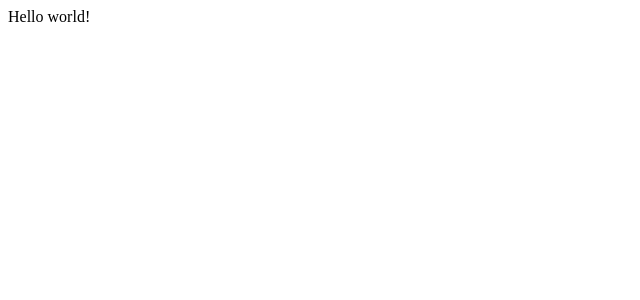
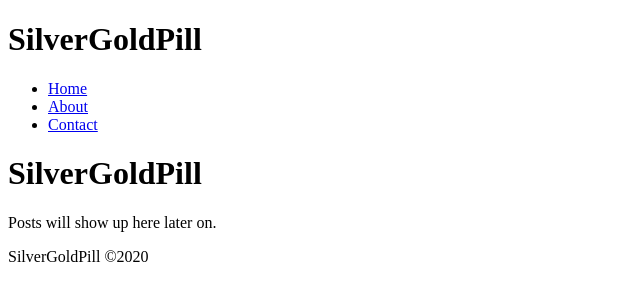
Before and after one commit to DanielSzpunar/SGB, a Gatsby site: page / in a window 1280 px wide. Shown: the whole page, without its empty margins (0-640 px from the left). Built offline with nearby package versions, Linux system fonts and the light colour scheme; Gatsby itself is replaced by a stand-in of ours.

Commit message:
added about contact pages /  header footer components

```diff
--- /dev/null
+++ b/src/components/footer.js
@@ -0,0 +1,11 @@
+import React from 'react'
+
+const Footer = () => {
+    return (
+        <div>
+            <p>SilverGoldPill ©2020</p>
+        </div>
+    )
+}
+
+export default Footer
--- /dev/null
+++ b/src/components/header.js
@@ -0,0 +1,26 @@
+import React from "react"
+import { Link } from "gatsby"
+
+const Header = () => {
+  return (
+    <div>
+      <header>
+        <h1>SilverGoldPill</h1>
+        <nav>
+          <ul>
+            <li>
+              <Link to="/">Home</Link>
+            </li>
+            <li>
+              <Link to="/about">About</Link>
+            </li>
+            <li>
+              <Link to="/contact">Contact</Link>
+            </li>
+          </ul>
+        </nav>
+      </header>
+    </div>
+  )
+}
+export default Header
--- a/src/pages/index.js
+++ b/src/pages/index.js
@@ -1,3 +1,15 @@
-import React from "react"
+import React from 'react'
+import Footer from '../components/footer'
+import Header from '../components/header'
 
-export default () => <div>Hello world!</div>
+const IndexPage = () => {
+    return(
+        <div>
+        <Header />
+            <h1>SilverGoldPill</h1>
+            <p>Posts will show up here later on.</p>
+            <Footer />
+        </div>
+    )
+}
+export default IndexPage
```
Also changed, not shown: src/pages/about.js (added, +14 -0 lines), src/pages/contact.js (added, +15 -0 lines).
